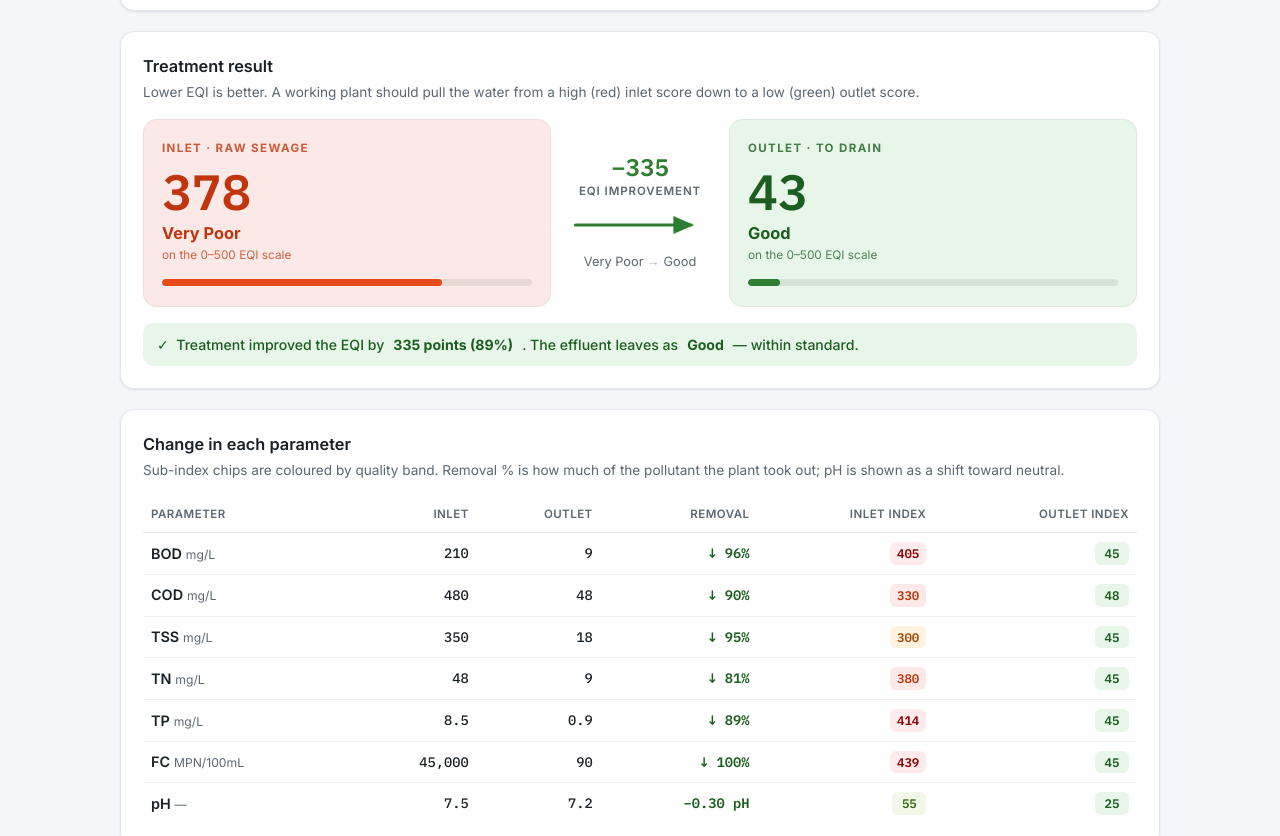
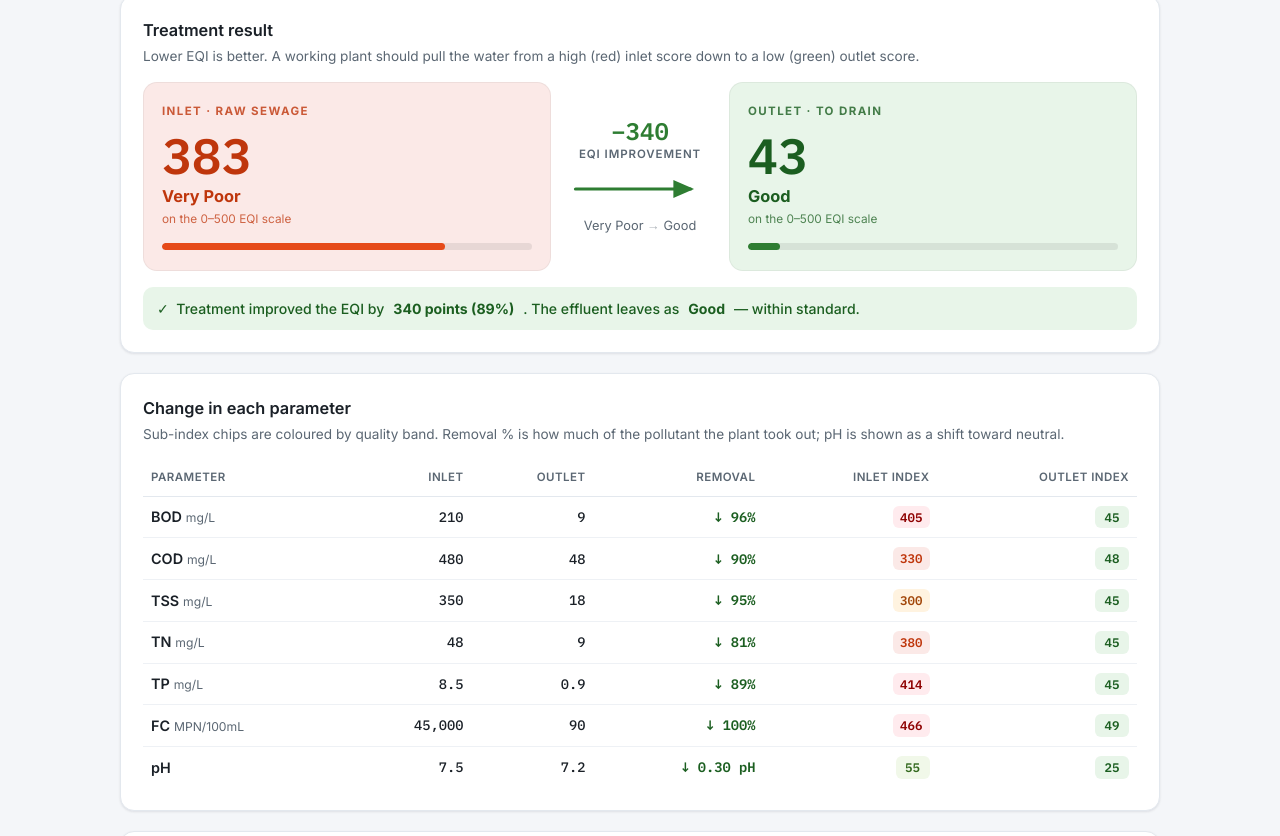
Before and after one commit to gandhidaksh/EQI-Calculator, a plain HTML site: page index.html in a window 1280 px wide. Shown: the part 763-1599 px from the top of the page. Drawn offline with nearby package versions, Linux system fonts and the light colour scheme.

Commit message:
Add files via upload
feat: FC log scale, FC outlet colour rule, credits, pH consistency

```diff
--- a/index.html
+++ b/index.html
@@ -86,6 +86,7 @@
   table.pp tbody tr+tr td{border-top:1px solid #eef1f5}
   .rem{font-family:'IBM Plex Mono',monospace;font-weight:600}
   .rem.up{color:var(--c0-fg)} .rem.down{color:var(--c5-fg)} .rem.flat{color:var(--muted)}
+  .rem.warn{color:var(--c2-fg)}
   .minichip{display:inline-block;min-width:34px;text-align:center;padding:2px 7px;border-radius:6px;font-family:'IBM Plex Mono',monospace;font-size:.78rem;font-weight:600}
 
   .chartbox{position:relative;height:300px;margin-top:6px}
@@ -129,7 +130,6 @@
   <!-- INPUT -->
   <section class="card">
     <h2>Sample readings</h2>
-    <p class="hint">Values follow the thesis testing methods (APHA / BIS). pH is graded on both acidic and alkaline sides of neutral.</p>
     <table class="io">
       <thead>
         <tr>
@@ -219,20 +219,28 @@
     <div class="legend" id="legend"></div>
     <details class="method">
       <summary>How the score is computed</summary>
-      <p>Each raw reading is placed in its quality band and <strong>linearly interpolated</strong> into a 0–500 sub-index:
+      <p>Most raw readings are placed in their quality band and <strong>linearly interpolated</strong> into a 0–500 sub-index:
       <br><code>index = index_low + (reading − limit_low) / (limit_high − limit_low) × (index_high − index_low)</code></p>
+      <p><strong>Two parameters are handled differently:</strong></p>
       <ul>
-        <li>Bands and limits are taken directly from the NGT / CPCB reference table for BOD, COD, TSS, TN, TP, FC and pH.</li>
+        <li><strong>FC — logarithmic.</strong> Faecal coliform in sewage and effluent varies across several orders of magnitude (the scale runs 1 to 100,000 MPN/100 mL), so a linear fit inside a band would distort the score. FC is interpolated in log space instead:
+        <br><code>index = index_low + (index_high − index_low) × (log C − log C_low) / (log C_high − log C_low)</code></li>
+        <li><strong>pH — two-sided.</strong> pH is the only parameter where a reading can be bad in <em>either</em> direction. Readings at or above 7.0 are graded on the alkaline bands; readings below 7.0 are graded on the acidic bands, where the interpolation runs in reverse because a <em>lower</em> pH is worse. Since pH cannot be "removed", its change is reported as a shift toward or away from neutral rather than a removal %.</li>
+      </ul>
+      <p><strong>Combining the seven sub-indices:</strong></p>
+      <ul>
+        <li>Bands and limits are taken directly from the NGT / CPCB reference table.</li>
         <li>A parameter <strong>complies</strong> when its sub-index is ≤ 100 (Good or Satisfactory).</li>
         <li>If every parameter complies, the overall EQI is the equal-weighted mean of all seven. If any parameter fails, the EQI is the mean of <em>only the failing</em> parameters — so a single serious breach cannot be hidden by good numbers elsewhere.</li>
-        <li>pH is judged on whichever side of 7.0 the reading falls; you cannot "remove" pH, so it is reported as a shift toward neutral rather than a removal %.</li>
       </ul>
     </details>
   </section>
 
   <footer class="ack">
     <div class="badge">🌊 EQI Calculator · v1</div>
-    <div>👨‍💻 Developed by <strong>Daksh Gandhi</strong> under the guidance of <strong>Prof Sovik Das</strong> and <strong>Dr Anil</strong>,<br>Department of Civil &amp; Environmental Engineering, IIT Delhi</div>
+    <div>📐 EQI methodology formulated by <strong>Dipansh Jain</strong></div>
+    <div>👨‍💻 Calculator developed by <strong>Daksh Gandhi</strong></div>
+    <div>Under the guidance of <strong>Prof Sovik Das</strong> and <strong>Dr Anil</strong>,<br>Department of Civil &amp; Environmental Engineering, IIT Delhi</div>
     <div class="fb">Feedback &amp; queries: <a href="mailto:dassovik@iitd.ac.in?subject=EQI%20Calculator%20Feedback">dassovik@iitd.ac.in</a></div>
   </footer>
 
@@ -272,7 +280,7 @@ const PARAMS = [
   {key:'TN', label:'TN', unit:'mg/L',conc:true},
   {key:'TP', label:'TP', unit:'mg/L',conc:true},
   {key:'FC', label:'FC', unit:'MPN/100mL',conc:true},
-  {key:'pH', label:'pH', unit:'—',conc:false},
+  {key:'pH', label:'pH', unit:'',conc:false},
 ];
 
 // ascending: higher reading = worse (matches the sheet's IFS logic)
@@ -281,6 +289,16 @@ function scoreAscending(raw, bands){
   for(let i=0;i<6;i++){ if(raw <= bands[i][1]){ b=i; break; } }
   const [eLo,eHi]=EQI[b], [lo,hi]=bands[b];
   return eLo + (raw-lo)/(hi-lo)*(eHi-eLo);
+}
+// FC spans 1 -> 100,000 (five orders of magnitude), so it is interpolated in LOG space.
+// Thesis Eq. 3.3:  SI = L_low + (I_high - I_low) * (log C - log C_low) / (log C_high - log C_low)
+function scoreLog(raw, bands){
+  const r = Math.max(raw, 1);                  // log(0) is undefined; FC scale starts at 1
+  let b = 5;
+  for(let i=0;i<6;i++){ if(r <= bands[i][1]){ b=i; break; } }
+  const [eLo,eHi]=EQI[b], [lo,hi]=bands[b];
+  const lLo = Math.log10(Math.max(lo,1)), lHi = Math.log10(hi);
+  return eLo + (Math.log10(r) - lLo)/(lHi - lLo)*(eHi - eLo);
 }
 // acidic pH: lower reading = worse, so interpolate from the neutral (high) end
 function scoreAcid(raw){
@@ -293,8 +311,9 @@ function subIndex(key, raw){
   if(raw===null || isNaN(raw)) return null;
   let s;
   if(key==='pH')      s = (raw>=7.0) ? scoreAscending(raw,PH_ALK) : scoreAcid(raw);
+  else if(key==='FC') s = scoreLog(raw, LIMITS.FC);      // log scale — thesis Eq. 3.3
   else                s = scoreAscending(raw, LIMITS[key]);
-  return Math.round(s);                         // sheet uses the rounded "Display" value
+  return Math.round(s);
 }
 function catOf(score){
   for(let i=0;i<6;i++){ if(score<=EQI[i][1]) return i; }
@@ -437,12 +456,21 @@ function renderParamTable(inRaw,outRaw,inS,outS){
     if(iv!=null && ov!=null){
       if(p.conc && iv>0){
         const r=Math.round((iv-ov)/iv*100);
-        const cls = r>0?'up':(r<0?'down':'flat');
+        let cls;
+        if(p.key==='FC'){
+          // FC is graded on where the OUTLET lands, not merely on whether it fell:
+          // < 100 = Good (green), 100–230 = Satisfactory (amber), > 230 = non-compliant (red)
+          cls = ov < 100 ? 'up' : (ov <= 230 ? 'warn' : 'down');
+        } else {
+          cls = r>0?'up':(r<0?'down':'flat');
+        }
         rem=`<span class="rem ${cls}">${r>0?'↓ ':(r<0?'↑ ':'')}${Math.abs(r)}%</span>`;
       } else if(!p.conc){
-        const shift=(ov-iv);
-        const toward = Math.abs(ov-7.0) < Math.abs(iv-7.0);
-        rem=`<span class="rem ${toward?'up':'down'}">${shift>=0?'+':'−'}${Math.abs(shift).toFixed(2)} pH</span>`;
+        const shift = ov - iv;                       // + = pH rose, − = pH fell
+        const toward = Math.abs(ov-7.0) < Math.abs(iv-7.0);   // green if moving toward neutral
+        const cls = Math.abs(shift) < 0.005 ? 'flat' : (toward ? 'up' : 'down');
+        const arrow = Math.abs(shift) < 0.005 ? '' : (shift < 0 ? '↓ ' : '↑ ');
+        rem=`<span class="rem ${cls}">${arrow}${Math.abs(shift).toFixed(2)} pH</span>`;
       }
     }
     const fmt=v=>v==null?'—':(p.key==='FC'?v.toLocaleString():v);
```
